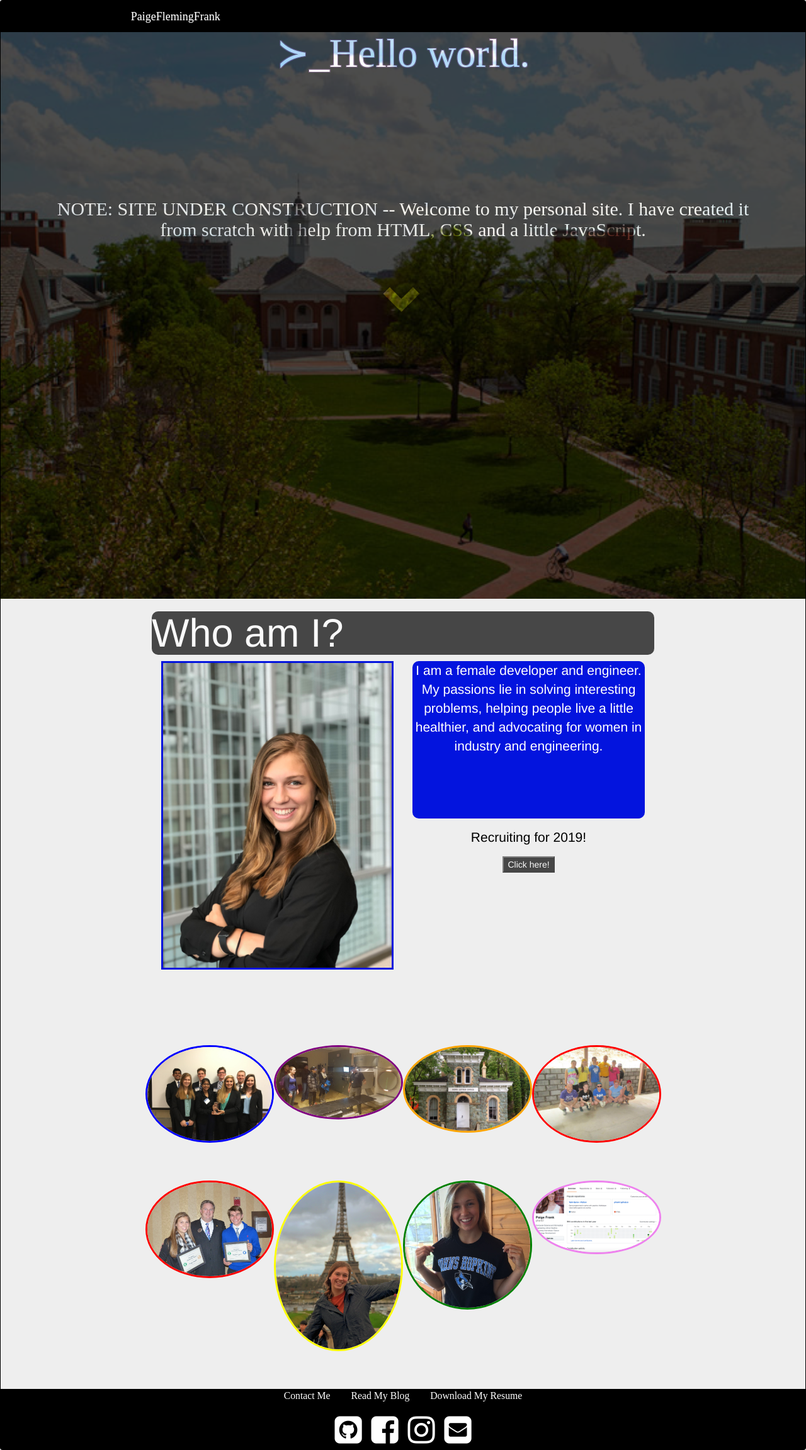
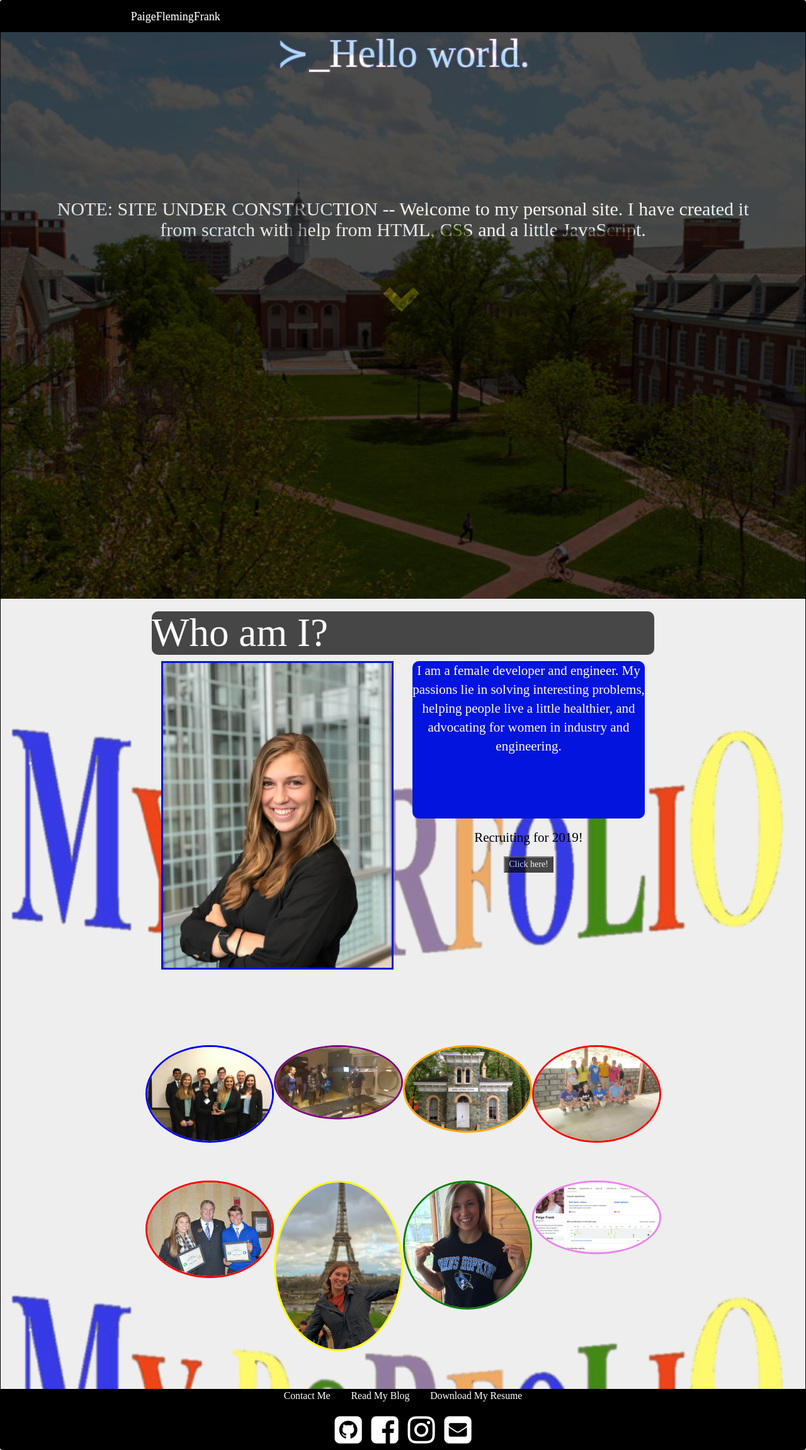
Before and after one commit to pfrank7/pfrank7.github.io, a Jekyll site: the page built from index.html, in a window 1280 px wide. Shown: the whole page at 63% size. Built offline with Jekyll 4.4.1, drawn with Linux system fonts in a browser that asks for light colours; nearby versions of some CDN libraries.

Commit message:
Update index.html

```diff
--- a/index.html
+++ b/index.html
@@ -48,7 +48,7 @@ title: Paige Frank
 	background-image: url("../photos/techback.jpg");
 	background-repeat:no-repeat;
 }*/
-#port {
+#about {
 	font-family: 'Times New Roman', Courier, Geogria;
 	background-image: url("../photos/porfolioback.png");
 	background-repeat:no-repeat;
```
